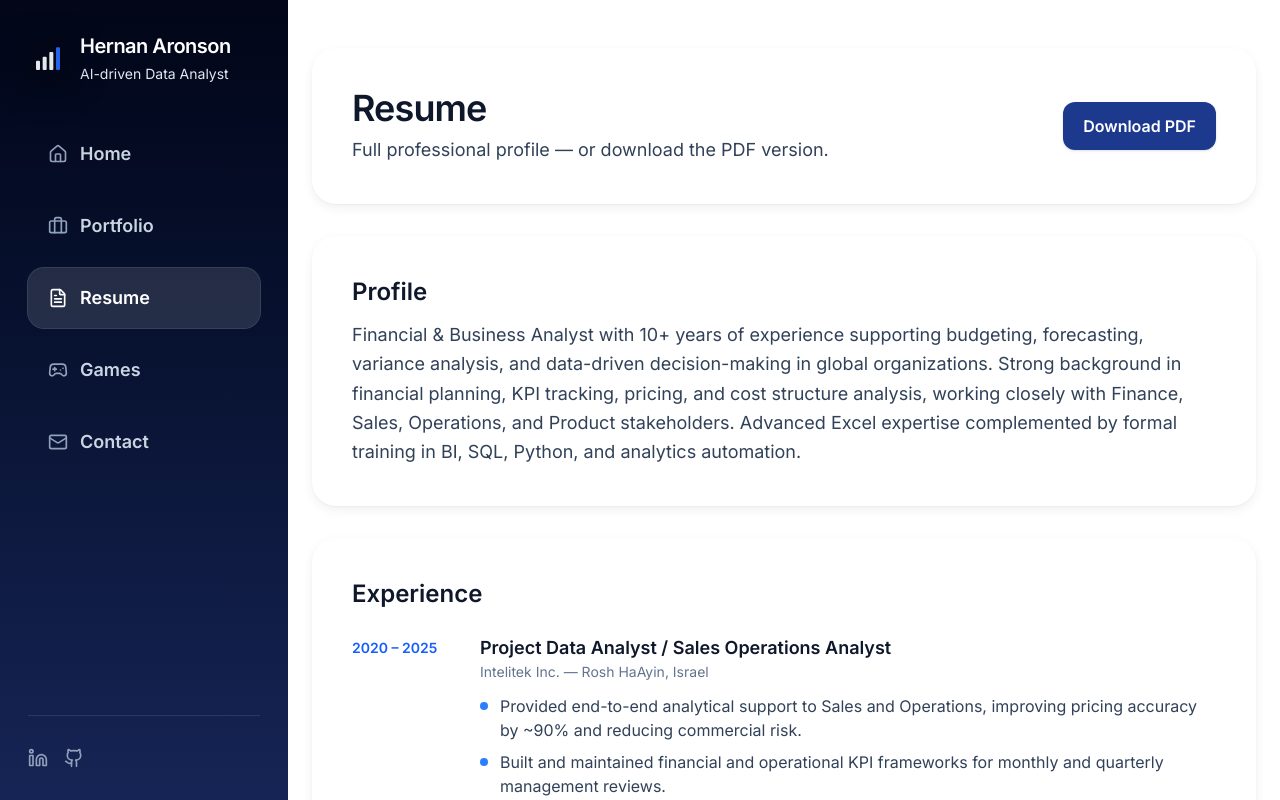
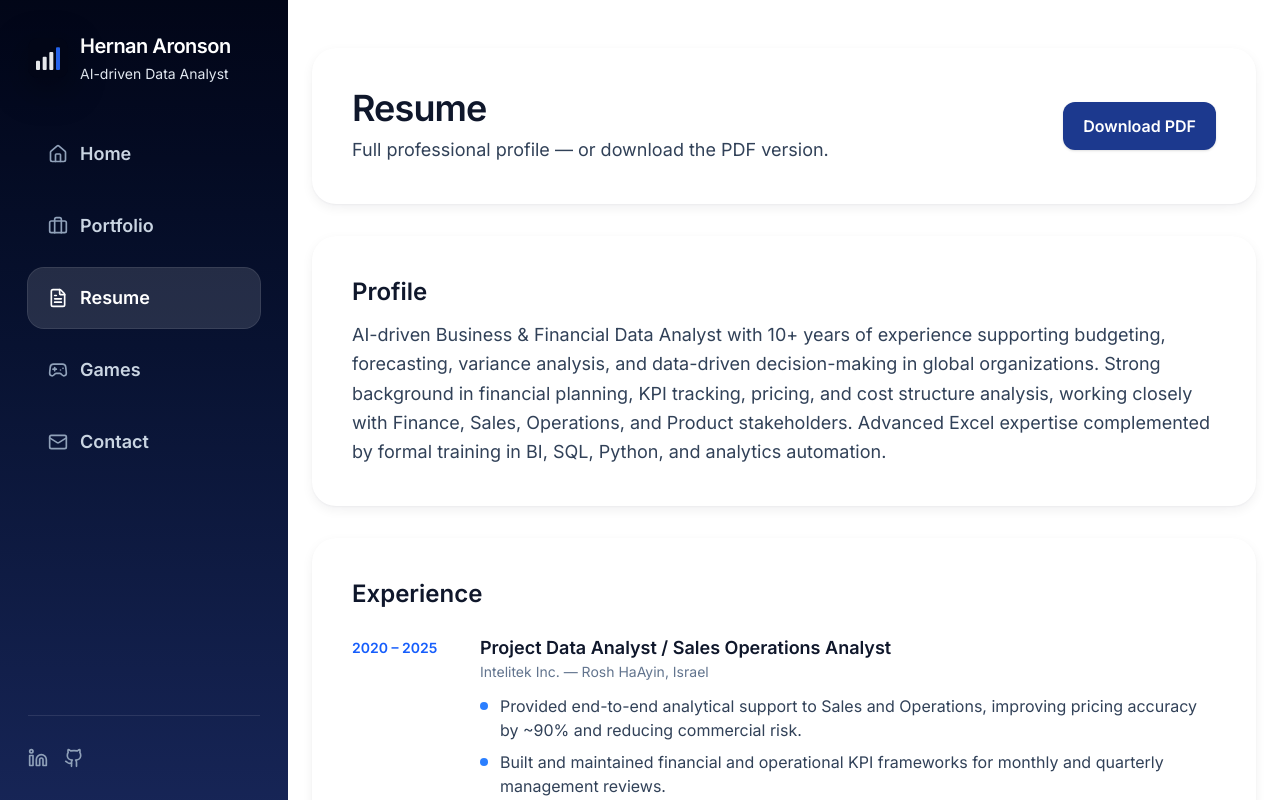
Before and after one commit to hernaninv/hernan-portfolio, a Next.js app: page /resume in a window 1280 px wide. Shown: the top 800 px of the page. Built offline with nearby package versions, Linux system fonts and the light colour scheme.

Commit message:
fix: align resume profile title with site branding

```diff
--- a/app/resume/page.tsx
+++ b/app/resume/page.tsx
@@ -80,7 +80,7 @@ export default function ResumePage() {
       <section className="rounded-3xl bg-white p-10 ring-1 ring-slate-200/60 shadow-card">
         <h2 className="text-2xl font-semibold text-slate-900">Profile</h2>
         <p className="mt-3 text-lg leading-relaxed text-slate-700">
-          Financial & Business Analyst with 10+ years of experience supporting budgeting,
+          AI-driven Business & Financial Data Analyst with 10+ years of experience supporting budgeting,
           forecasting, variance analysis, and data-driven decision-making in global organizations.
           Strong background in financial planning, KPI tracking, pricing, and cost structure analysis,
           working closely with Finance, Sales, Operations, and Product stakeholders. Advanced Excel
```
